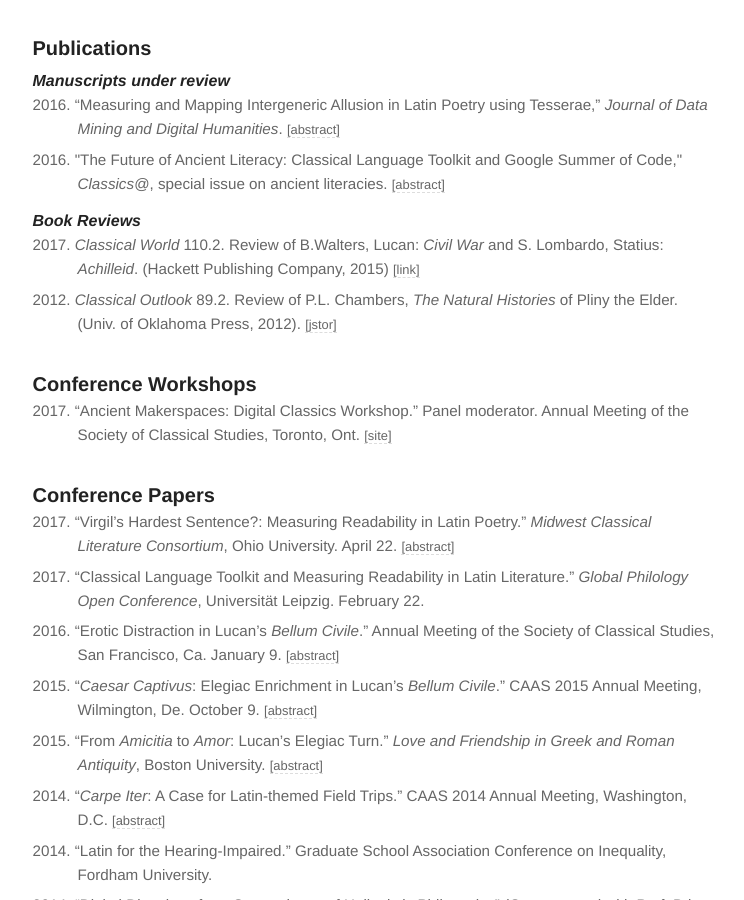
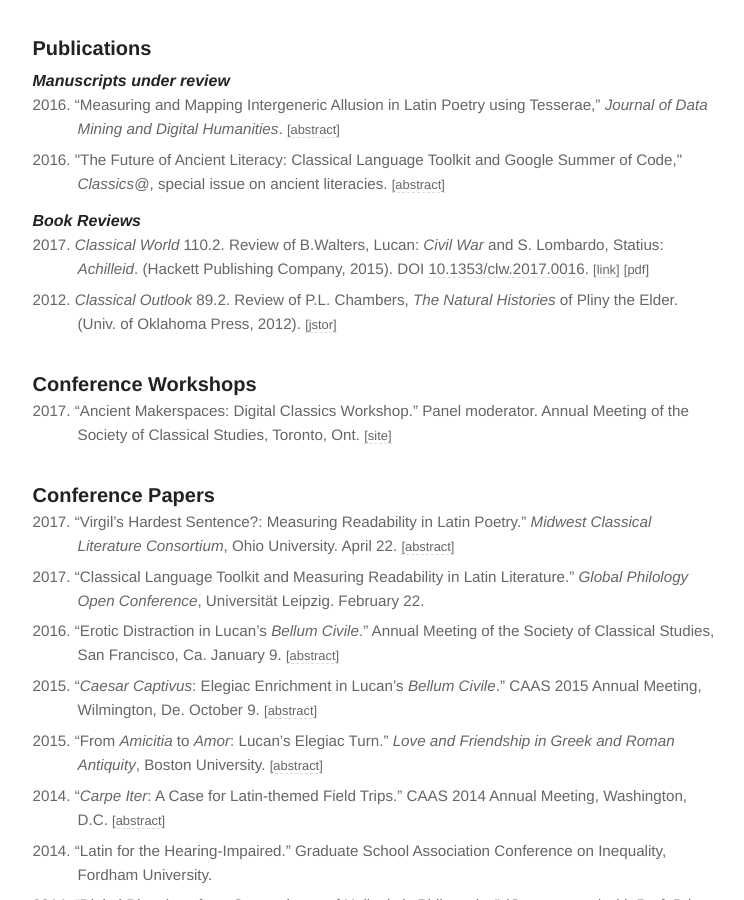
Before and after one commit to diyclassics/diyclassics.github.io, a Jekyll site: the page built from cv.md, in a window 1280 px wide and 900 px high, scrolled down 810 px. Shown: the whole window, without its empty margins (265-1009 px from the left). Built offline with Jekyll 4.4.1, drawn with Linux system fonts in a browser that asks for light colours.

Commit message:
Fix link

```diff
--- a/cv.md
+++ b/cv.md
@@ -42,7 +42,7 @@ January 2017
 
 #### Book Reviews
 
-- 2017\. *Classical World* 110.2. Review of B.Walters, Lucan: *Civil War* and S. Lombardo, Statius: *Achilleid*. (Hackett Publishing Company, 2015) [[link]](http://muse.jhu.edu/article/648015){:.cv-link}
+- 2017\. *Classical World* 110.2. Review of B.Walters, Lucan: *Civil War* and S. Lombardo, Statius: *Achilleid*. (Hackett Publishing Company, 2015). DOI [10.1353/clw.2017.0016](https://doi.org/10.1353/clw.2017.0016). [[link]](http://muse.jhu.edu/article/648015){:.cv-link} [[pdf]](http://muse.jhu.edu/article/648015/pdf){:.cv-link}
 - 2012\. *Classical Outlook* 89.2. Review of P.L. Chambers, *The Natural Histories* of Pliny the Elder. (Univ. of Oklahoma Press, 2012). [[jstor]](https://www.jstor.org/stable/43940167){:.cv-link}
 
 ### Conference Workshops
```
